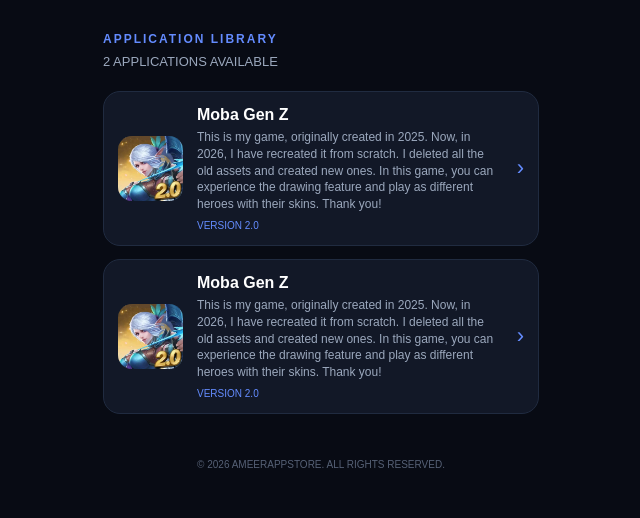
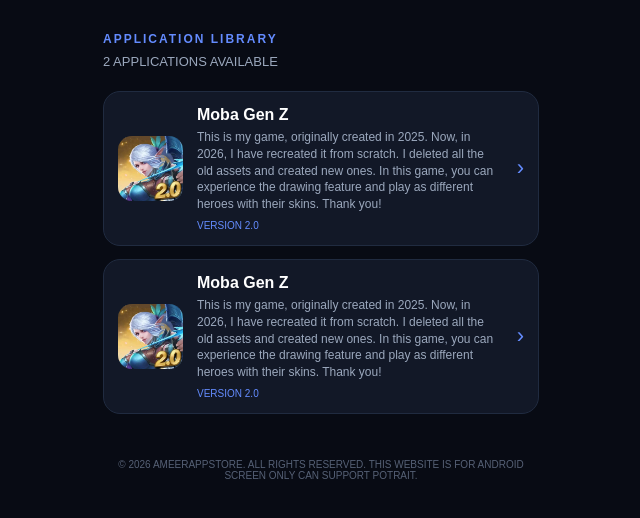
Before and after one commit to Zenngaan/AmeerGameStore, a plain HTML site: page index.html in a window 1280 px wide. Shown: the part 54-572 px from the top of the page, without its empty margins (319-959 px from the left). Drawn offline with Linux system fonts and the light colour scheme; files whose address does not match are found by name.

Commit message:
Add note about Android screen support in footer
Added a note in the footer about Android screen support.

```diff
--- a/index.html
+++ b/index.html
@@ -187,6 +187,7 @@
 
         <footer>
             © 2026 AMEERAPPSTORE. ALL RIGHTS RESERVED.
+            THIS WEBSITE IS FOR ANDROID SCREEN ONLY CAN SUPPORT POTRAIT.
         </footer>
 
     </div>
```
